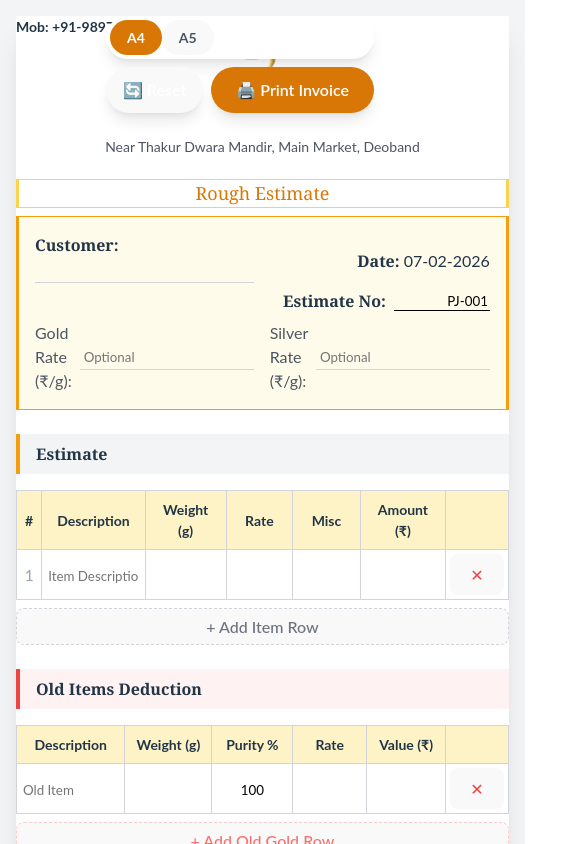
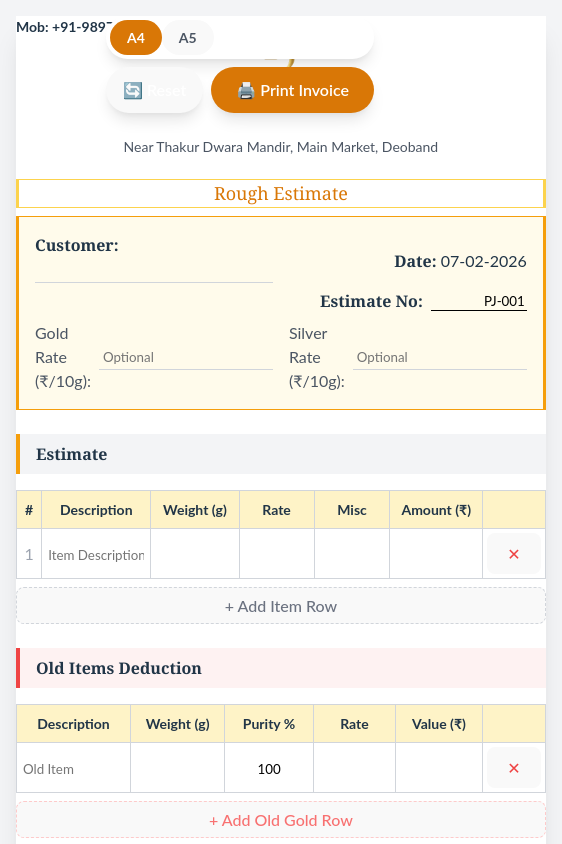
Before and after one commit to AnirudhChhabra54/SattuProject, a React app: page / in a window 390 px wide. Shown: the top 844 px of the page, 562 px wide, since content can reach past the window. Built offline with nearby package versions, Linux system fonts and the light colour scheme; the HTML template or start-up script is replaced by a standard one.

Commit message:
fix: Mobile print display - black text, /10g units, hide placeholders

```diff
--- a/src/App.css
+++ b/src/App.css
@@ -579,10 +579,20 @@ table {
 
 
   /* Common Print Resets */
+  * {
+    color: black !important;
+  }
+
   input {
     border: none !important;
     background: transparent !important;
     padding: 0 !important;
+    color: black !important;
+  }
+
+  input::placeholder {
+    color: transparent !important;
+    opacity: 0 !important;
   }
 
   /* Hide dashed borders (add row areas) */
--- a/src/components/InvoiceForm.tsx
+++ b/src/components/InvoiceForm.tsx
@@ -183,10 +183,10 @@ export default function InvoiceForm() {
                         <img src="/assets/Logo.png" alt="Prakash Jewellers" className="mx-auto w-24 mb-1" />
                         <p className="text-gray-600 text-sm">Near Thakur Dwara Mandir, Main Market, Deoband</p>
                         {(goldRate || silverRate) && (
-                            <div className="print-only text-xs text-gray-600 mt-1">
-                                {goldRate && <span>Gold: ₹{goldRate}/g</span>}
+                            <div className="print-only text-xs text-black mt-1">
+                                {goldRate && <span>Gold: ₹{goldRate}/10g</span>}
                                 {goldRate && silverRate && <span className="mx-2">|</span>}
-                                {silverRate && <span>Silver: ₹{silverRate}/g</span>}
+                                {silverRate && <span>Silver: ₹{silverRate}/10g</span>}
                             </div>
                         )}
                     </header>
@@ -225,7 +225,7 @@ export default function InvoiceForm() {
                             </div>
                             <div className="flex gap-4 text-xs text-gray-600">
                                 <div className="flex items-center gap-2">
-                                    <label>Gold Rate (₹/g):</label>
+                                    <label>Gold Rate (₹/10g):</label>
                                     <input
                                         type="number"
                                         value={goldRate}
@@ -235,7 +235,7 @@ export default function InvoiceForm() {
                                     />
                                 </div>
                                 <div className="flex items-center gap-2">
-                                    <label>Silver Rate (₹/g):</label>
+                                    <label>Silver Rate (₹/10g):</label>
                                     <input
                                         type="number"
                                         value={silverRate}
```
